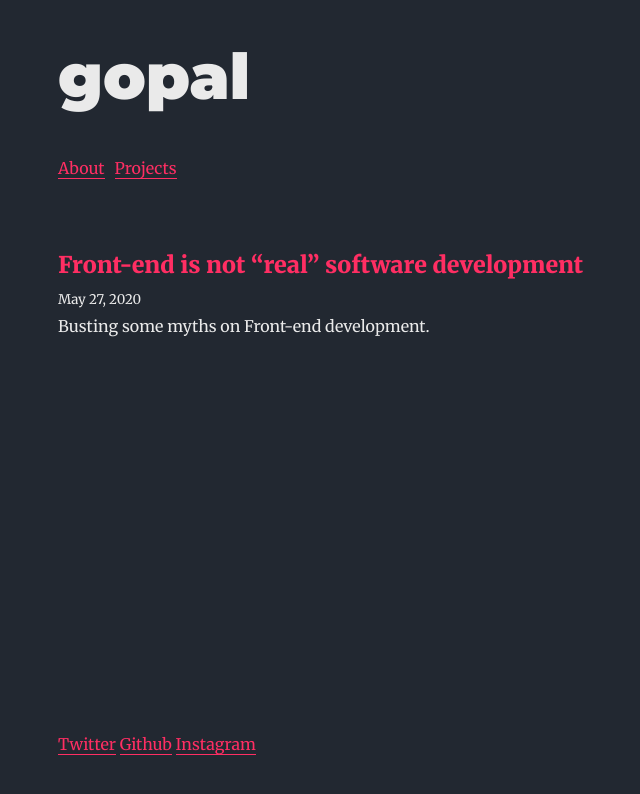
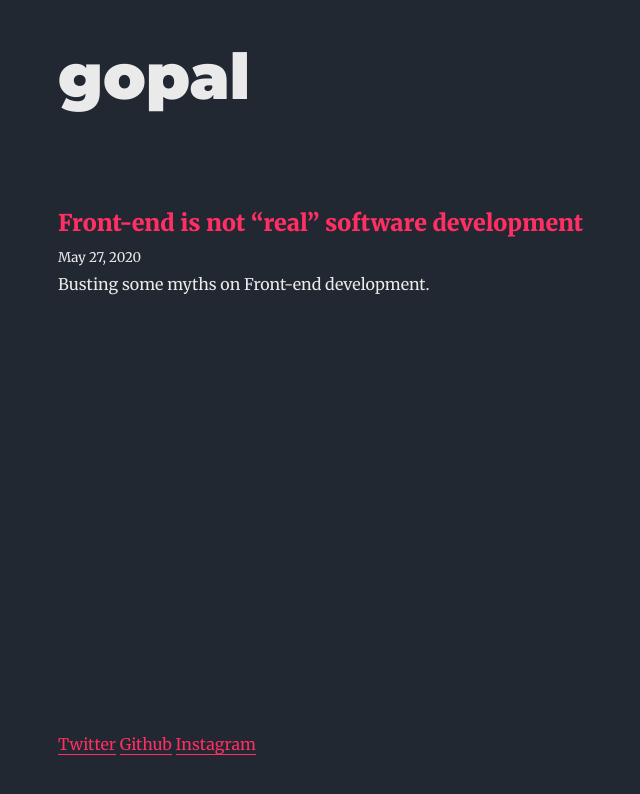
Before and after one commit to gopalgoel19/gopalgoel, a Gatsby site: page / in a window 1280 px wide. Shown: the whole page, without its empty margins (267-907 px from the left). Built offline with nearby package versions, Linux system fonts and the light colour scheme; Gatsby itself is replaced by a stand-in of ours; some packages are replaced by stand-ins of ours.

Commit message:
remove links which are not ready

```diff
--- a/src/components/navbar.js
+++ b/src/components/navbar.js
@@ -4,9 +4,9 @@ import { Link } from "gatsby";
 export const Navbar = props => {
   return (
     <ul style={{ listStyle: "none" }}>
-      <ListLink to="/about">About</ListLink>
+      {/* <ListLink to="/about">About</ListLink> */}
       {/* <ListLink to="/blog">Blog</ListLink> */}
-      <ListLink to="/projects">Projects</ListLink>
+      {/* <ListLink to="/projects">Projects</ListLink> */}
       {/* <ListLink to="/Links">Links</ListLink> */}
     </ul>
   );
```
